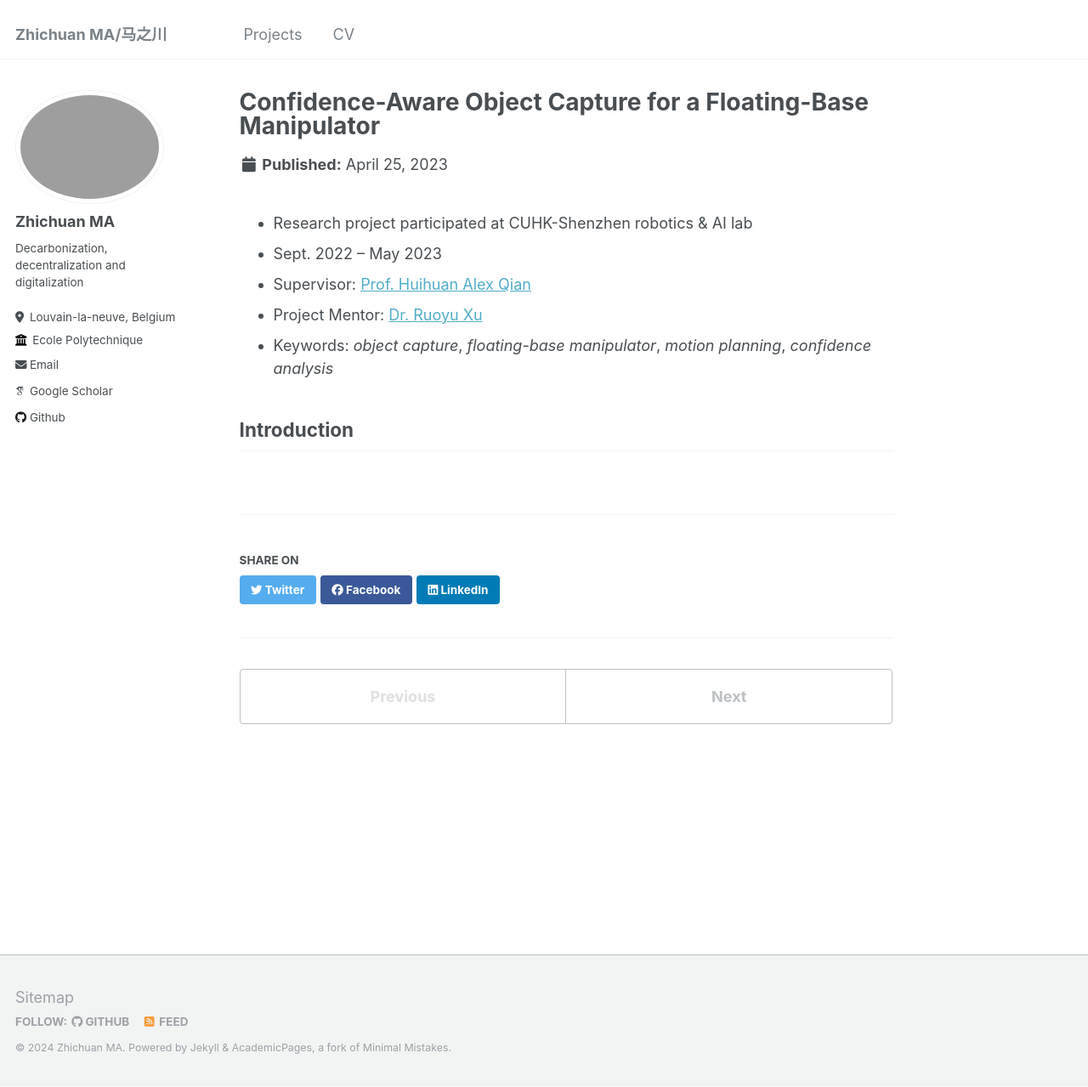
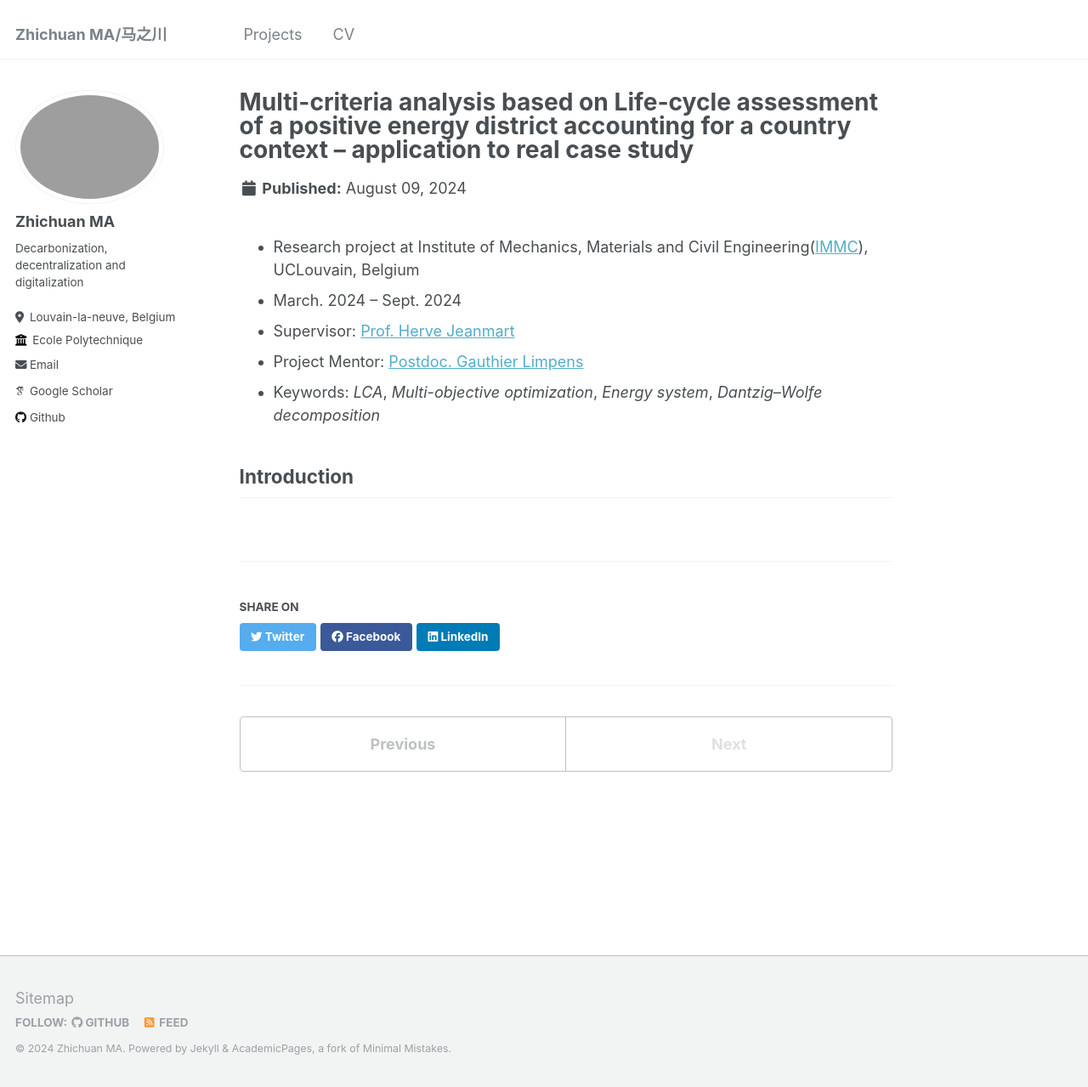
Before and after one commit to zhichuanma/zhichuanma.github.io, a Jekyll site: the page built from _projects/UCLouvain_Intern_2024.md, in a window 1280 px wide and 1279 px high. Shown: the whole window at 85% size. Built offline with Jekyll 4.4.1, drawn with Linux system fonts in a browser that asks for light colours; some web fonts are replaced.

Commit message:
UCLouvain intern added

```diff
--- a/_projects/UCLouvain_Intern_2024.md
+++ b/_projects/UCLouvain_Intern_2024.md
@@ -1,21 +1,21 @@
 ---
-title: "Confidence-Aware Object Capture for a Floating-Base Manipulator"
+title: "Multi-criteria analysis based on Life-cycle assessment of a positive energy district accounting for a country context – application to real case study"
 collection: projects
 toc: true
-date: 2023-04-25
-permalink: /projects/confidence-aware/
-period: Jan. 2023 - May 2023
-abstract: <b><i>Research project participated @ CUHK-Shenzhen RAIL.</i></b>  My final year project proposed a control framework for manipulator grasping objects under base disturbance. However, the success rate is limited due to a lack of confidence evaluation of object motion prediction. This project aims to fill this gap by introducing confidence analysis. Plus, we are pursuing a physical demonstration with a real robot.
-excerpt: "<img src='image/confidence.gif' width='600px'>"
-course: True
+date: 2024-08-09
+permalink: /projects/REHO_LCA/
+period: Mar. 2024 - Sept 2024
+abstract:
+excerpt: "<img src='/images/UCLouvain_intern_2024/district_documentation.svg' width='600px'>"
+course: False
 ---
 
 {% include base_path %}
 
-* Research project participated at CUHK-Shenzhen robotics & AI lab
-* Sept. 2022 -- May 2023
-* Supervisor: [Prof. Huihuan Alex Qian](https://sse.cuhk.edu.cn/en/faculty/qianhuihuan)
-* Project Mentor: [Dr. Ruoyu Xu](https://xuruoyuroy.github.io/)
-* Keywords: *object capture*, *floating-base manipulator*, *motion planning*, *confidence analysis*
+* Research project at Institute of Mechanics, Materials and Civil Engineering([IMMC](https://uclouvain.be/en/research-institutes/immc)), UCLouvain, Belgium
+* March. 2024 -- Sept. 2024
+* Supervisor: [Prof. Herve Jeanmart](https://scholar.google.com/citations?user=cZ5224EAAAAJ&hl=en)
+* Project Mentor: [Postdoc. Gauthier Limpens](https://scholar.google.fr/citations?user=rOP9mX4AAAAJ&hl=fr)
+* Keywords: *LCA*, *Multi-objective optimization*, *Energy system*, *Dantzig–Wolfe decomposition*
 
 ## Introduction
```
Also changed, not shown: images/UCLouvain_intern_2024/district_documentation.svg (added).
